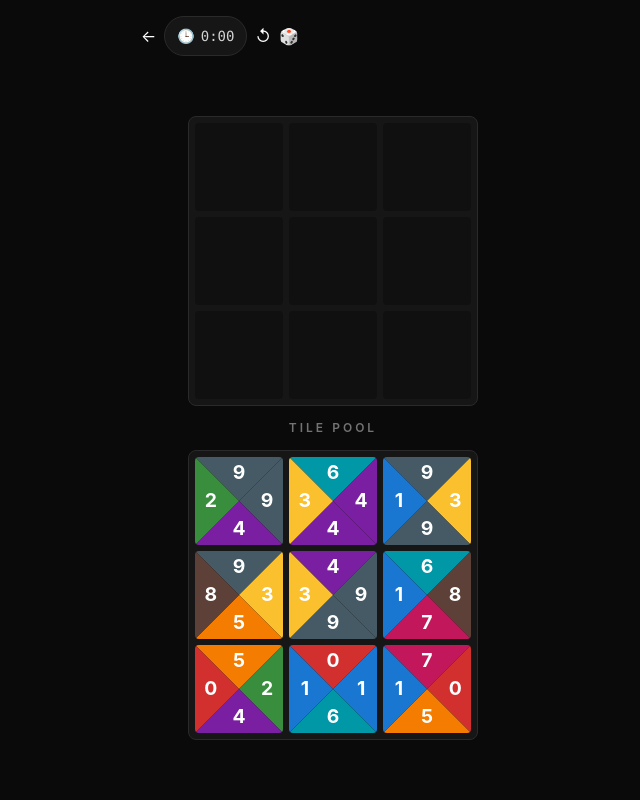
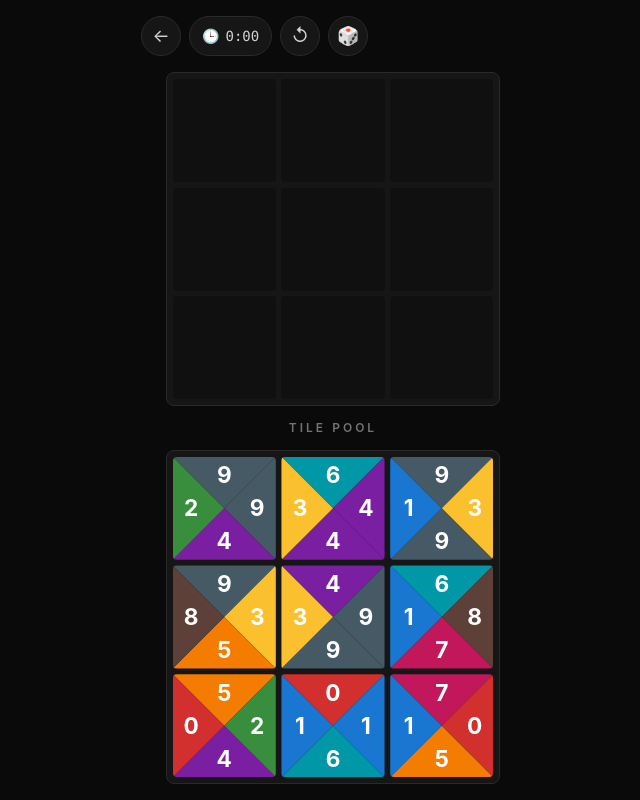
Before and after one commit to LucianChirca/Tetra-Vex-Solver, a React (Vite) app: page / in a window 1280 px wide. Both pictures are taken after a click on the button "PLAY". Shown: the whole page, without its empty margins (307-947 px from the left). Built offline with nearby package versions, Linux system fonts and the light colour scheme.

Commit message:
feat(gui): container-driven tile sizing, proportional gaps, touch hover fix

```diff
--- a/src/gui/style.css
+++ b/src/gui/style.css
@@ -22,18 +22,30 @@ body {
   --color-accent: #f1c40f;
 }
 
-:root {
-  /* Tile size — the board+pool fill whatever the fixed header/footer leave,
-     bounded by whichever runs out first:
-       - width:  3 tiles fit the panel (min(92vw, 24rem) wide), or
-       - height: 6 tile-rows fit the space after ~17rem of chrome,
-     capped at 7rem so it isn't huge on a big monitor. */
+/* The game area: a size container, so the tiles measure the space that's
+   actually left after the real chrome (top bar, footer, padding) has taken its
+   share — no per-mode budget constants to keep in sync with the markup. */
+.game-area {
+  container-type: size;
+}
+.game-inner {
+  /* Tile size — board + status row + pool fill the container, bounded by
+     whichever runs out first (width, height, or the 7rem big-screen cap).
+     --n = board size, set on <html> by App.
+     Gaps/padding are proportional to the tile (--gap = 5.5% of it, ≈0.375rem
+     on a 3×3) so small tiles get tighter spacing. Each panel spans
+     n·tile + (n+1)·gap + 2px border; the height term also subtracts the
+     status row (1.25rem) and the two column gaps (1.5rem). The formulas solve
+     those for tile, avoiding a --tile ↔ --gap cycle. */
   --tile: min(
-    calc((min(92vw, 24rem) - 1.5rem) / 3),
-    calc((100dvh - 17rem) / 6),
+    calc((100cqw - 2px) / (var(--n, 3) + 0.055 * (var(--n, 3) + 1))),
+    calc((100cqh - 2.75rem - 4px) / (2 * var(--n, 3) + 0.11 * (var(--n, 3) + 1))),
     7rem
   );
+  --gap: calc(var(--tile) * 0.055);
+}
 
+:root {
   /* Digit palette — read in TS via var(--color-digit-N). Plain custom props,
      not @theme: nothing references them as a utility, and Tailwind prunes
      unused @theme vars. Sampled from assets/tetravex-app.png. */
@@ -51,16 +63,29 @@ body {
 
 /* --- reusable pieces --- */
 .panel {
-  @apply border-panel-border bg-panel gap-1.5 rounded-lg border p-1.5;
+  @apply border-panel-border bg-panel rounded-lg border;
+  gap: var(--gap, 0.375rem);
+  padding: var(--gap, 0.375rem);
 }
 .btn {
   @apply border-panel-border bg-panel rounded-md border px-4 py-1.5 text-xs font-semibold tracking-wider text-neutral-300 uppercase transition-colors;
 }
-.btn:hover {
-  @apply bg-panel-border border-neutral-600 text-white;
-}
 .btn:active {
   @apply scale-95;
+}
+/* round icon button — the in-game top bar */
+.btn-round {
+  @apply border-panel-border bg-panel flex h-10 w-10 items-center justify-center rounded-full border text-lg text-neutral-300 transition-colors;
+}
+.btn-round:active {
+  @apply scale-95;
+}
+/* hover-capable devices only — on touch, :hover sticks after a tap */
+@media (hover: hover) {
+  .btn:hover,
+  .btn-round:hover {
+    @apply bg-panel-border border-neutral-600 text-white;
+  }
 }
 
 /* --- tile (BEM) — geometry that doesn't map to clean Tailwind utilities --- */
```
